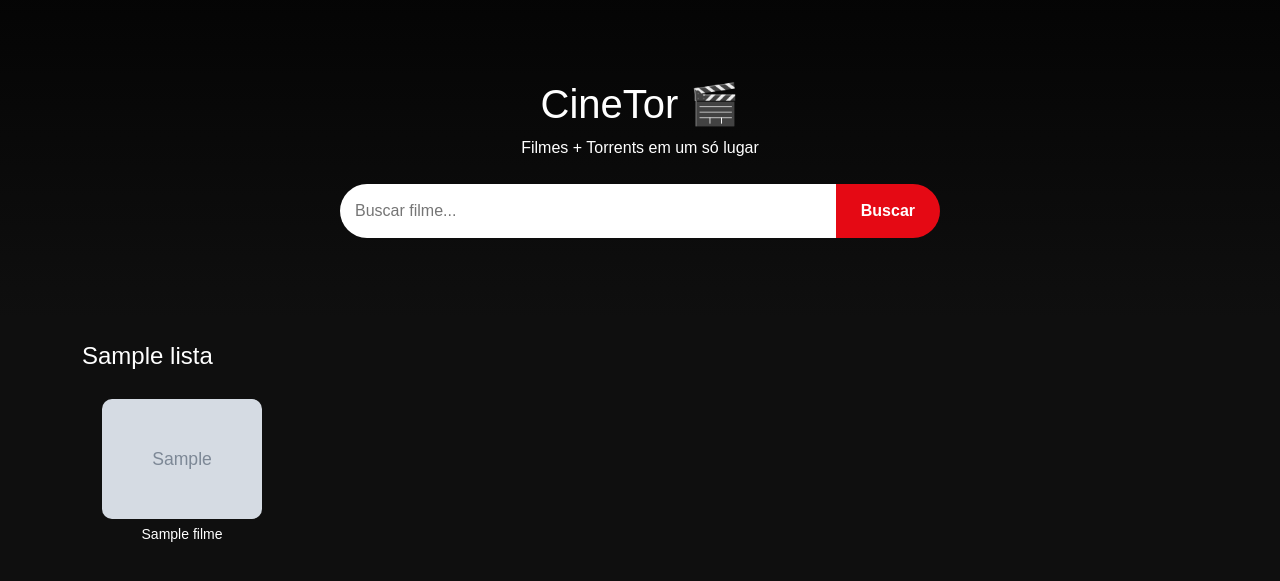
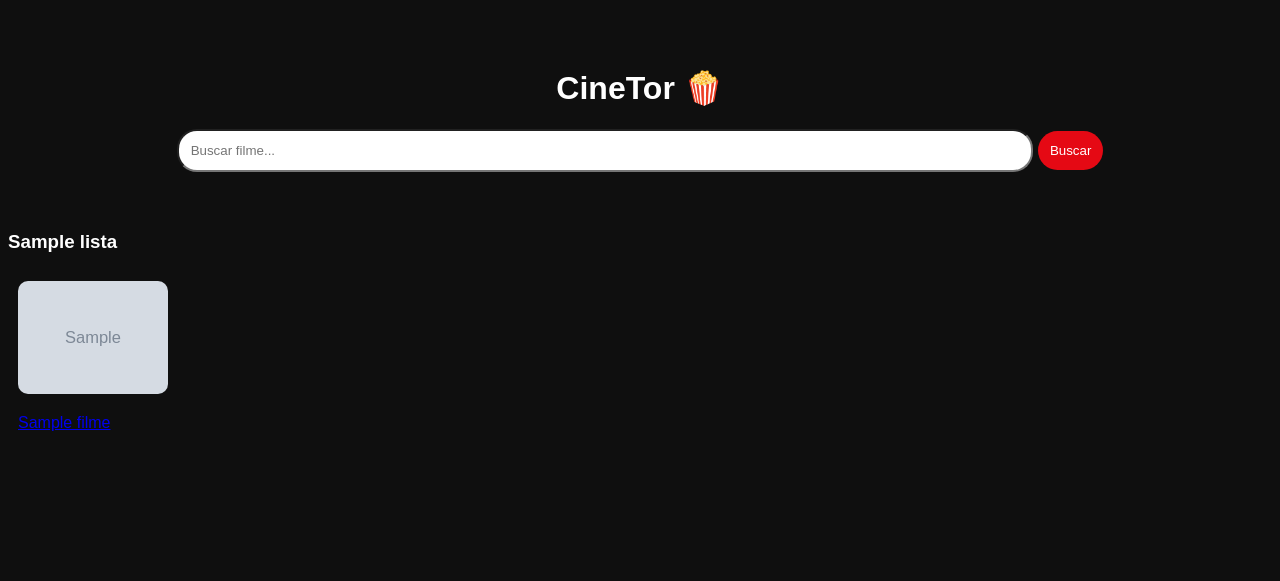
Before and after one commit to rafflores17-prog/cine-web-static, a Flask app: template templates/index.html in a window 1280 px wide. Shown: the top 581 px of the page. Run offline with Flask 3, Linux system fonts and the light colour scheme; the template is opened without the code that fills it: most values are stand-ins (such as "Sample title", 1, 10 or a date in 2020); grey boxes marked "Sample" are stand-in pictures.

Commit message:
Update index.html

```diff
--- a/templates/index.html
+++ b/templates/index.html
@@ -3,121 +3,69 @@
 <head>
 <meta charset="UTF-8">
 <meta name="viewport" content="width=device-width, initial-scale=1.0">
-    <title>CineTor - Filmes</title>
-
-    <link href="https://cdn.jsdelivr.net/npm/bootstrap@5.3.0/dist/css/bootstrap.min.css" rel="stylesheet">
+<title>CineTor</title>
 
 <style>
-        body {
-            background: #0f0f0f;
-            color: white;
-            font-family: Arial, sans-serif;
+body { background:#0f0f0f; color:white; font-family:Arial; }
+
+.hero { text-align:center; padding:40px; }
+
+.search input {
+  width:70%; padding:12px; border-radius:20px;
 }
 
-        .hero {
-            padding: 80px 20px;
-            text-align: center;
-            background: linear-gradient(to bottom, rgba(0,0,0,0.7), #0f0f0f);
+.search button {
+  padding:12px; border-radius:20px;
+  background:#e50914; color:white; border:none;
 }
 
-        .search-box {
-            max-width: 600px;
-            margin: auto;
-            display: flex;
+.row {
+  display:flex; overflow-x:auto;
 }
 
-        .search-box input {
-            flex: 1;
-            padding: 15px;
-            border: none;
-            border-radius: 30px 0 0 30px;
-            outline: none;
+.card {
+  width:150px; margin:10px;
 }
 
-        .search-box button {
-            padding: 15px 25px;
-            border: none;
-            background: #e50914;
-            color: white;
-            border-radius: 0 30px 30px 0;
-            font-weight: bold;
-        }
-
-        .movie-card {
-            width: 160px;
-            margin: 10px;
-            text-align: center;
-        }
-
-        .movie-card img {
-            width: 100%;
-            border-radius: 10px;
-        }
-
-        .movie-title {
-            font-size: 14px;
-            margin-top: 5px;
-        }
-
-        .scroll-row {
-            display: flex;
-            overflow-x: auto;
-            padding: 10px;
-        }
-
-        .scroll-row::-webkit-scrollbar {
-            display: none;
-        }
-
-        a {
-            text-decoration: none;
-            color: white;
+.card img {
+  width:100%; border-radius:10px;
 }
 </style>
 </head>
 
 <body>
 
-<!-- HEADER -->
 <div class="hero">
-    <h1>CineTor 🎬</h1>
-    <p>Filmes + Torrents em um só lugar</p>
+  <h1>CineTor 🍿</h1>
 
-    <form action="/" method="GET" class="search-box mt-4">
-        <input type="text" name="q" placeholder="Buscar filme..." value="{{ request.args.get('q','') }}">
-        <button type="submit">Buscar</button>
+  <form class="search">
+    <input name="q" placeholder="Buscar filme..." value="{{ request.args.get('q','') }}">
+    <button>Buscar</button>
   </form>
 </div>
 
-<!-- LISTAS -->
-<div class="container mt-4">
-
 {% for lista in listas %}
 
-        <h4 class="mt-4 mb-2">{{ lista.titulo }}</h4>
+<h3>{{ lista.titulo }}</h3>
 
-        <div class="scroll-row">
+<div class="row">
 
 {% for filme in lista.filmes %}
+{% if filme.poster_path %}
 
-                {% if filme.poster_path %}
 <a href="/filme/{{ filme.id }}">
-                    <div class="movie-card">
+<div class="card">
   <img src="{{ img }}{{ filme.poster_path }}">
-                        <div class="movie-title">
-                            {{ filme.title }}
-                        </div>
+  <p>{{ filme.title }}</p>
 </div>
 </a>
+
 {% endif %}
-
 {% endfor %}
 
 </div>
 
 {% endfor %}
 
-</div>
-
 </body>
 </html>
```
Lines whose indentation alone changed are shown as unchanged.
